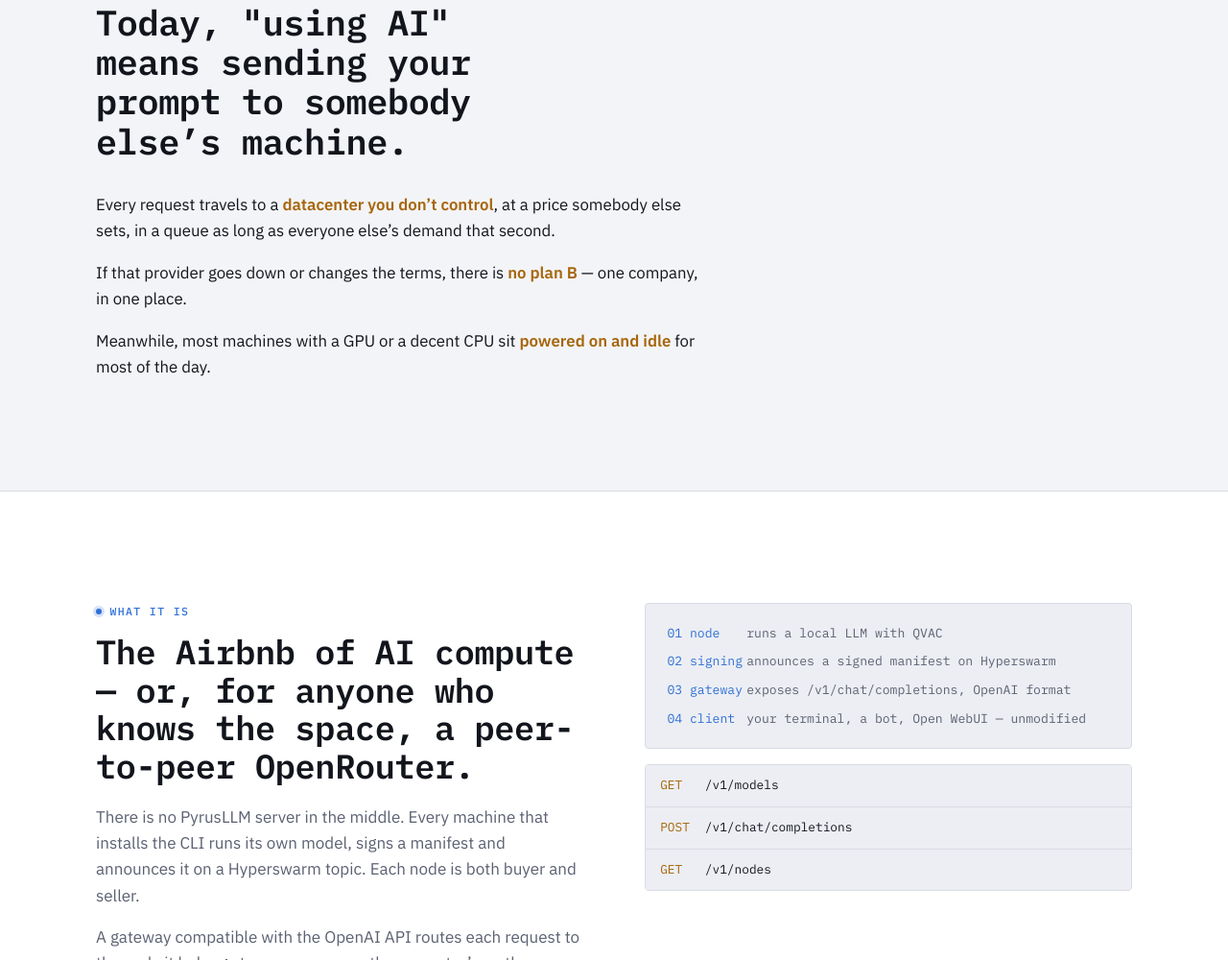
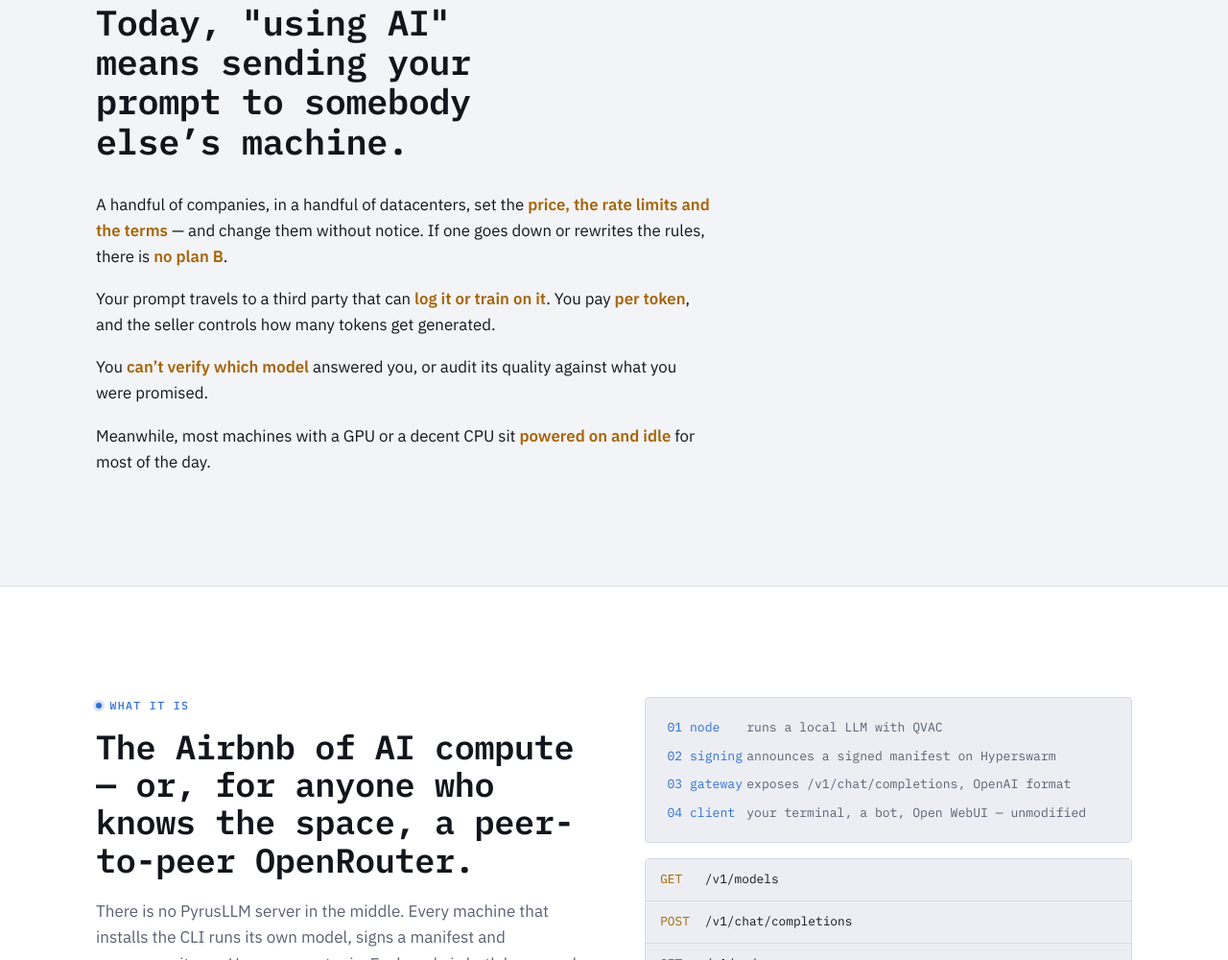
Before and after one commit to fiuiorg/pyrusllm_doc, a plain HTML site: page index.html in a window 1280 px wide. Shown: the part 1011-2011 px from the top of the page at 96% size. Drawn offline with Linux system fonts and the light colour scheme.

Commit message:
el problema

```diff
--- a/index.html
+++ b/index.html
@@ -725,12 +725,17 @@
         </h2>
         <div class="lines reveal">
           <p>
-            Every request travels to a <b>datacenter you don’t control</b>, at a price somebody else
-            sets, in a queue as long as everyone else’s demand that second.
+            A handful of companies, in a handful of datacenters, set the <b>price, the rate limits
+            and the terms</b> — and change them without notice. If one goes down or rewrites the
+            rules, there is <b>no plan B</b>.
           </p>
           <p>
-            If that provider goes down or changes the terms, there is <b>no plan B</b> — one
-            company, in one place.
+            Your prompt travels to a third party that can <b>log it or train on it</b>. You pay
+            <b>per token</b>, and the seller controls how many tokens get generated.
+          </p>
+          <p>
+            You <b>can’t verify which model</b> answered you, or audit its quality against what you
+            were promised.
           </p>
           <p>
             Meanwhile, most machines with a GPU or a decent CPU sit <b>powered on and idle</b> for
```
